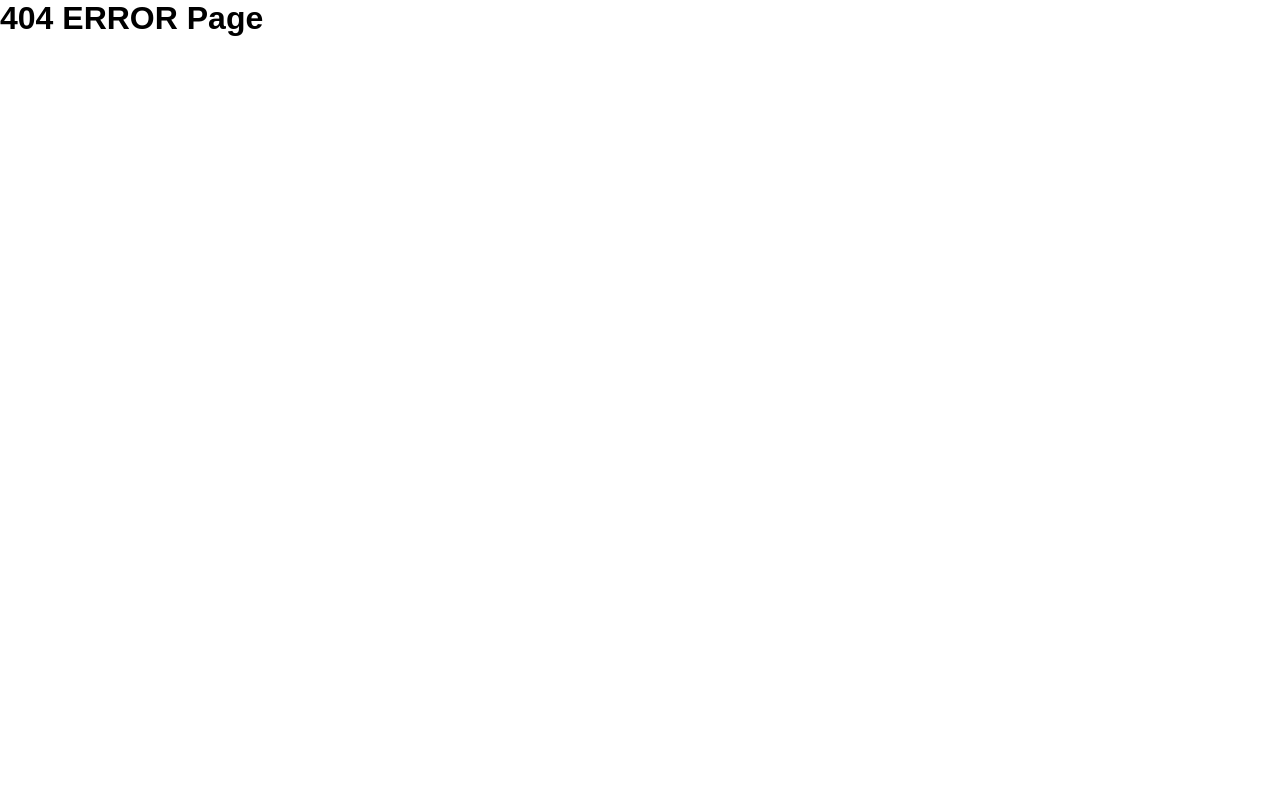
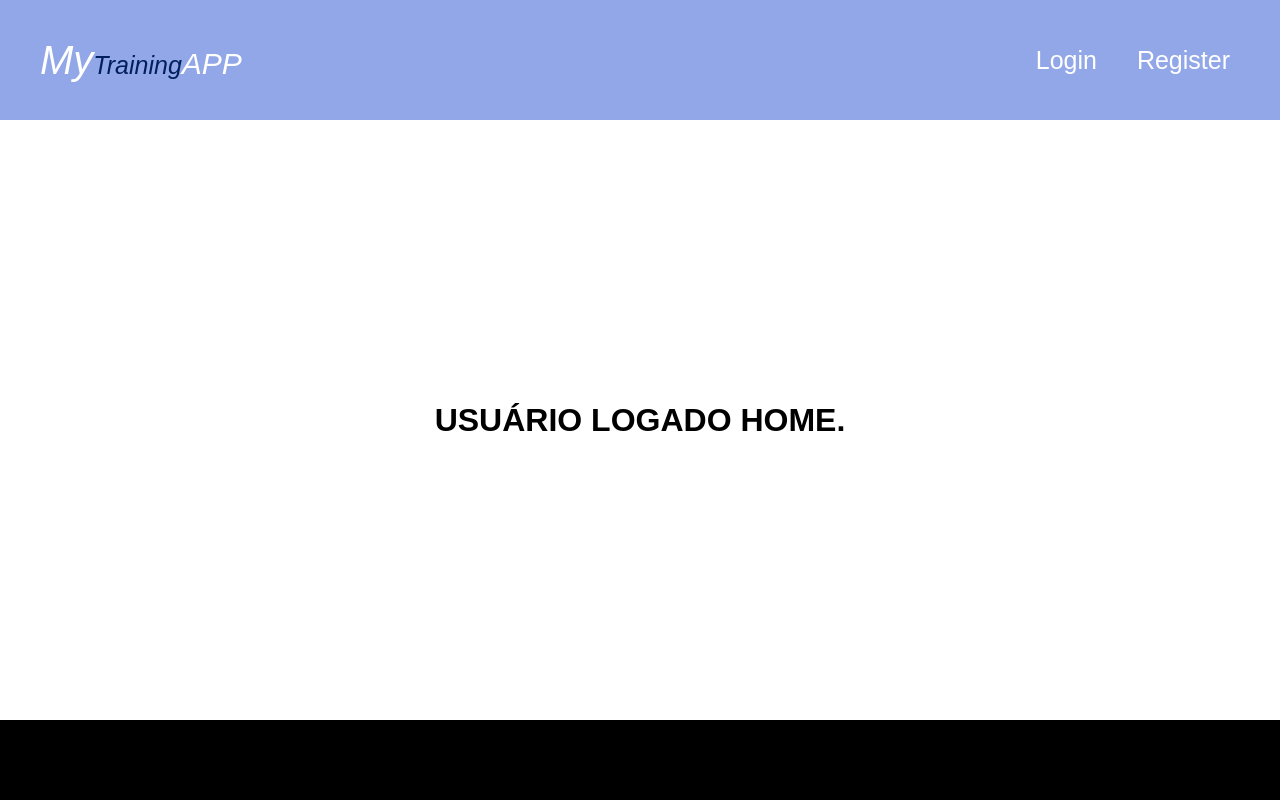
Before and after one commit to Guittsgui/sport-front, a React (Vite) app: page /home in a window 1280 px wide. Before the commit this address had no page. Shown: the top 800 px of the page. Built offline with nearby package versions, Linux system fonts and the light colour scheme.

Commit message:
criando o ContextAuth

```diff
--- a/src/api.js
+++ b/src/api.js
@@ -3,7 +3,6 @@
 export const api = {
 
     addNewUser: async (user) => {
-
         const response = await fetch(`${urlBase}/user`, {
             method: 'POST',
             headers: {
@@ -15,6 +14,7 @@
         return {msg: msg, status: response.status}
     },
 
+
     verifyUserLogin: async (loginData) =>{
         const response = await fetch(`${urlBase}/login`, {
             method: 'POST',
@@ -24,6 +24,7 @@
             body: JSON.stringify(loginData)
         })
         const json = await response.json()
+        console.log(json.token)
         return json
     }
 
--- /dev/null
+++ b/src/contexts/Auth/AuthContext.jsx
@@ -0,0 +1,3 @@
+import {createContext} from "react";
+
+export const AuthContext = createContext()
--- /dev/null
+++ b/src/contexts/Auth/AuthProvider.jsx
@@ -0,0 +1,32 @@
+import { useState } from "react"
+import { AuthContext} from "./AuthContext"
+import { api } from "../../api"
+
+export const AuthProvider = ({children}) =>{
+
+    const [user,setUser] = useState(null)
+
+    async function signIn(loginData){
+        const data = await api.verifyUserLogin(loginData)
+        if(data.user && data.token){
+            setUser(data.user)
+            return true
+        }
+        return false
+    }
+
+
+    function signOut(){
+        //callNaApiPraDestruir.
+        setUser(null)
+    }
+
+
+    return(
+        <AuthContext.Provider>
+            {children}
+        </AuthContext.Provider>
+    )
+
+
+}
--- /dev/null
+++ b/src/contexts/Auth/RequireAuth.jsx
@@ -0,0 +1,7 @@
+export const RequireAuth = ({children}) => {
+
+
+
+
+    return children;
+}
--- a/src/routes/PrivateRoutes/PHome/index.jsx
+++ b/src/routes/PrivateRoutes/PHome/index.jsx
@@ -3,7 +3,7 @@
 export const PHome = () =>{
 
     return <s.Container>
-
+        <h1> USUÁRIO LOGADO HOME.</h1>
     </s.Container>
 }
 
--- a/src/routes/PrivateRoutes/PHome/style.js
+++ b/src/routes/PrivateRoutes/PHome/style.js
@@ -1,5 +1,9 @@
 import styled from 'styled-components'
 
 export const Container = styled.div`
-
+    min-height: 600px;
+    display: flex;
+    flex-direction: column;
+    align-items: center;
+    justify-content: center;
 `;
--- a/src/routes/PublicRoutes/Login/index.jsx
+++ b/src/routes/PublicRoutes/Login/index.jsx
@@ -7,6 +7,7 @@
 import FormGroup from './../../../components/FormGroup'
 import { isEmailValid } from '../../../utils/validateFields'
 import { api } from '../../../api'
+import { useNavigate } from 'react-router-dom'
 
 const Login = () => {
 
@@ -14,6 +15,7 @@
     const [email, setEmail] = useState('')
     const [password,setPassword] = useState('')
     const [error, setError] = useState()
+    const navigate = useNavigate()
 
     async function handleSubmitForm(event){
         event.preventDefault()
@@ -23,11 +25,14 @@
             email: email,
             password: password
         }
+
+
         const json = await api.verifyUserLogin(loginData)
-        if(json.msg){
+        if(json.msg === 'OK'){
+            navigate('/home')
+        }else{
             setError(json.msg)
         }
-
     }
 
     function handleEmailChange(event){
```
Also changed, not shown: src/main.jsx (+10 -2 lines).
